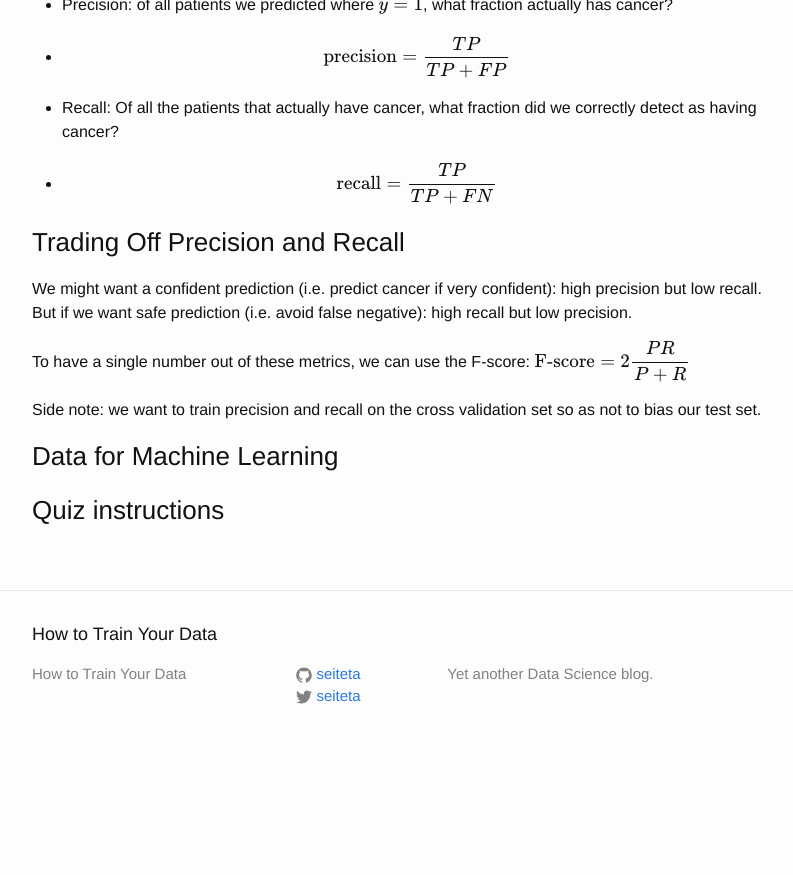
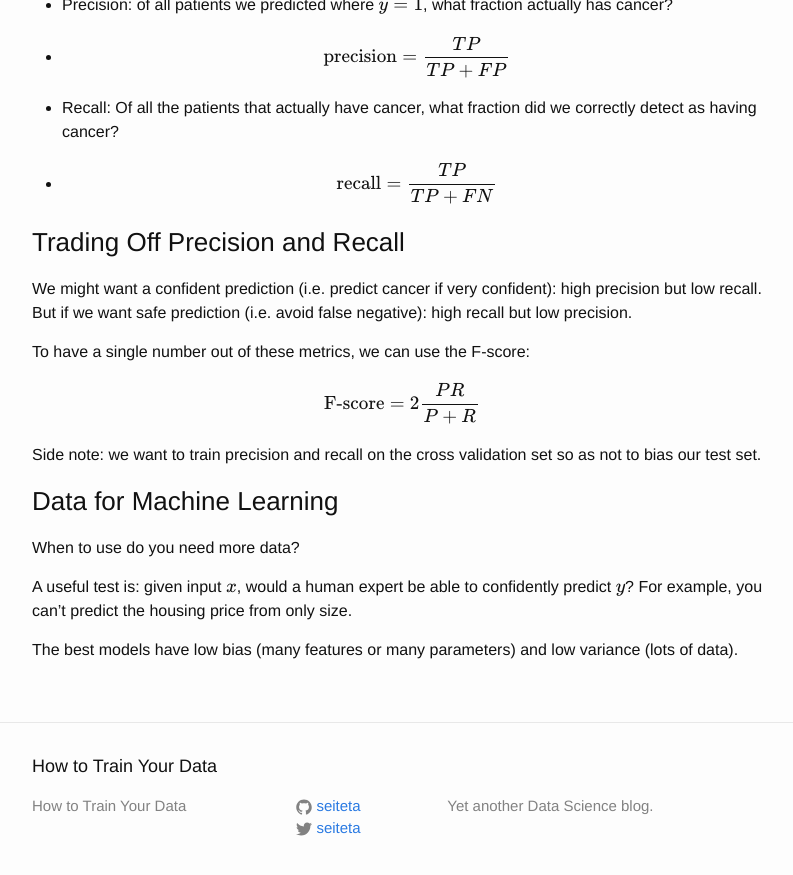
Before and after one commit to seiteta/seiteta.github.io_old, a Jekyll site: the page built from _posts/2014-12-04-machine-learning-notes.md, in a window 1280 px wide and 900 px high, scrolled down 14922 px. Shown: the top 875 px of the window, without its empty margins (238-1031 px from the left). Built offline with Jekyll 4.4.1, drawn with Linux system fonts in a browser that asks for light colours; formulas are drawn with MathJax 3; before the commit the page ends 15690 px from its top, so only the background shows below that.

Commit message:
Update 2014-12-04-machine-learning-notes.md

```diff
--- a/_posts/2014-12-04-machine-learning-notes.md
+++ b/_posts/2014-12-04-machine-learning-notes.md
@@ -524,10 +524,15 @@ Then, we calculate new metrics (example with cancer prediction):
 We might want a confident prediction (i.e. predict cancer if very confident): high precision but low recall. But if we want safe prediction (i.e. avoid false negative): high recall but low precision.
 
 To have a single number out of these metrics, we can use the F-score:
+
 $$\text{F-score} = 2\dfrac{PR}{P + R}$$
 
 Side note: we want to train precision and recall on the cross validation set so as not to bias our test set.
 
 ### Data for Machine Learning
 
-### Quiz instructions
+When to use do you need more data?
+
+A useful test is: given input $$x$$, would a human expert be able to confidently predict $$y$$? For example, you can't predict the housing price from only size.
+
+The best models have low bias (many features or many parameters) and low variance (lots of data).
```
